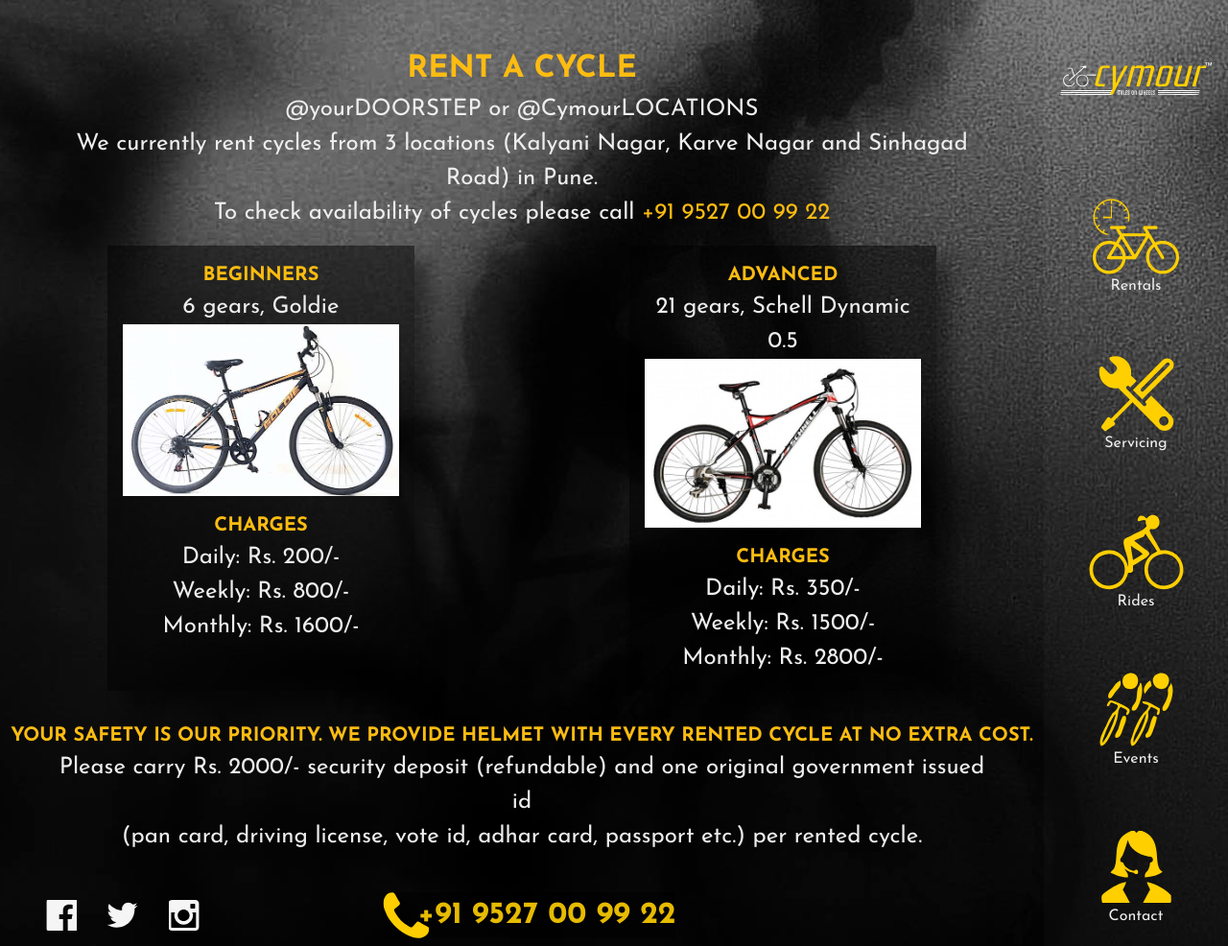
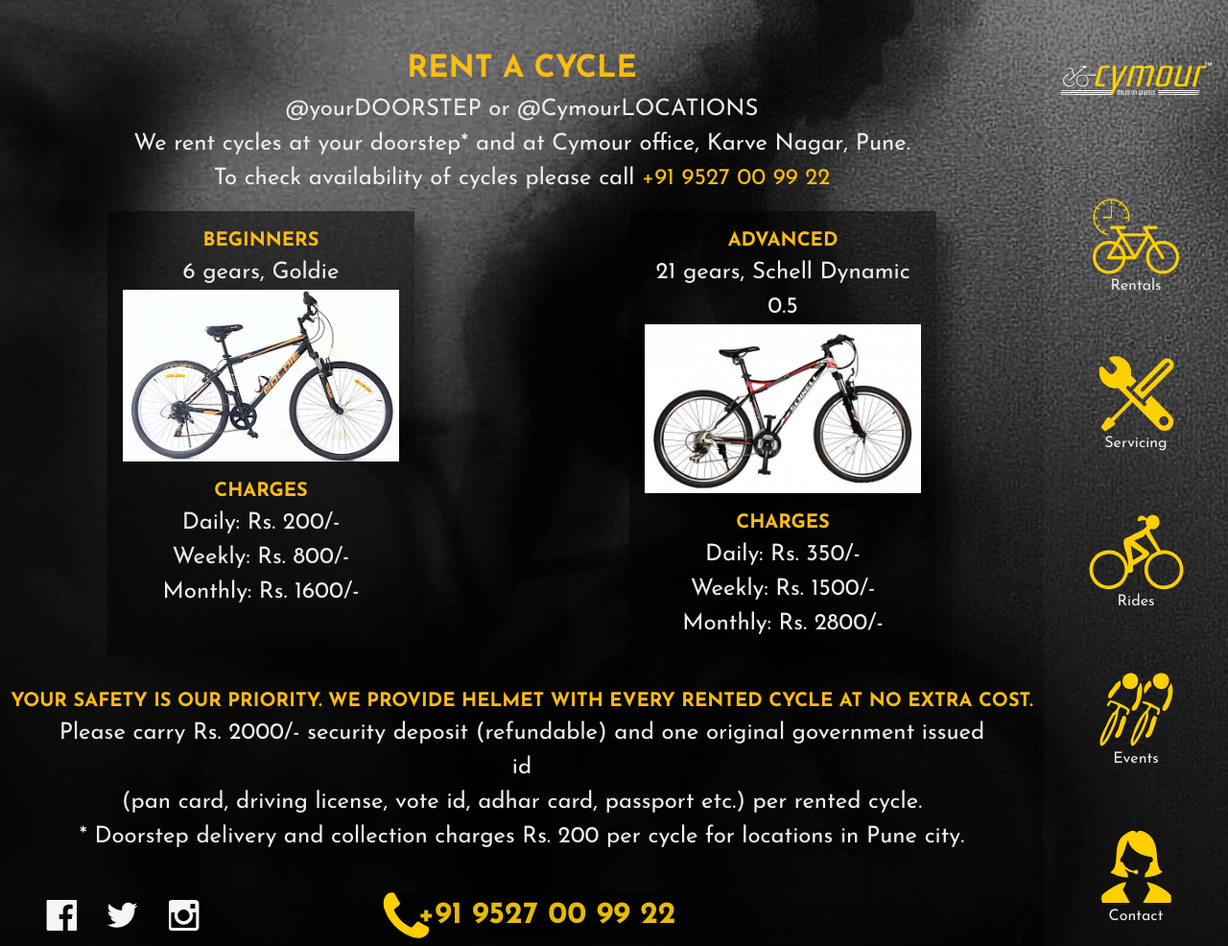
Before and after one commit to guttikar/cymour15, a Jekyll site: the page built from rentals.html, in a window 1280 px wide and 986 px high. Shown: the whole window at 96% size. Built offline with Jekyll 4.4.1, drawn with Linux system fonts in a browser that asks for light colours; nearby versions of some CDN libraries.

Commit message:
changed renting locations and doorstep charges and fine print

```diff
--- a/rentals.html
+++ b/rentals.html
@@ -7,7 +7,7 @@
 <section class="rentals">
 	<h1>Rent a Cycle</h1>
 	<p>@yourDOORSTEP or @CymourLOCATIONS</p>
-	<p>We currently rent cycles from 3 locations (Kalyani Nagar, Karve Nagar and Sinhagad Road) in Pune.<br>
+	<p>We rent cycles at your doorstep* and at Cymour office, Karve Nagar, Pune.<br>
 	To check availability of cycles please call <a href="tel: {{site.phone}}">{{site.phone}}</a></p>
 	<div class="bicycleTypes">
 		<div class="type">
@@ -32,7 +32,8 @@
 			<h2>Your safety is our priority. We provide helmet with every rented cycle at no extra cost.</h2>
 			<p>
 			Please carry Rs. 2000/- security deposit (refundable) and one original government issued id<br>
-			(pan card, driving license, vote id, adhar card, passport etc.) per rented cycle.
+			(pan card, driving license, vote id, adhar card, passport etc.) per rented cycle.<br>
+			* Doorstep delivery and collection charges Rs. 200 per cycle for locations in Pune city.
 			</p>
 		</div>
 	</div>
```
